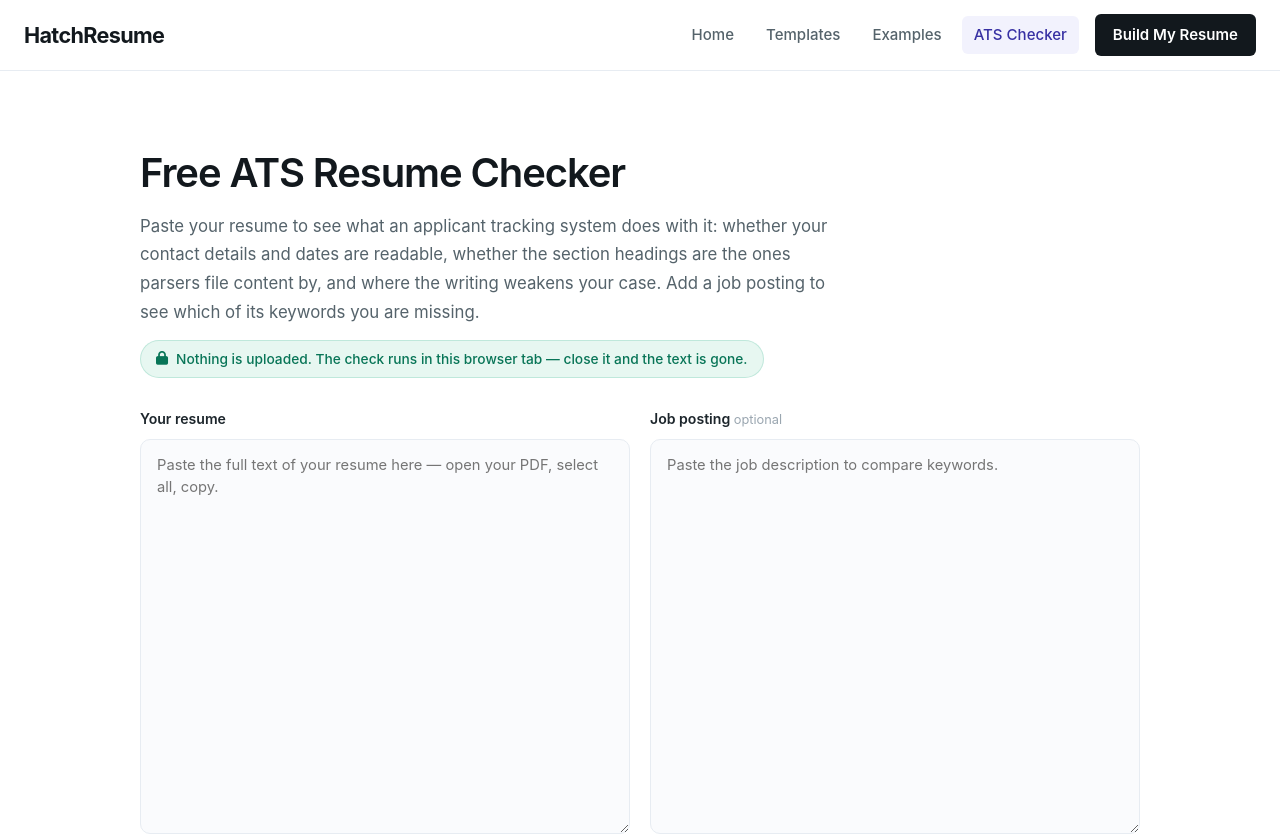
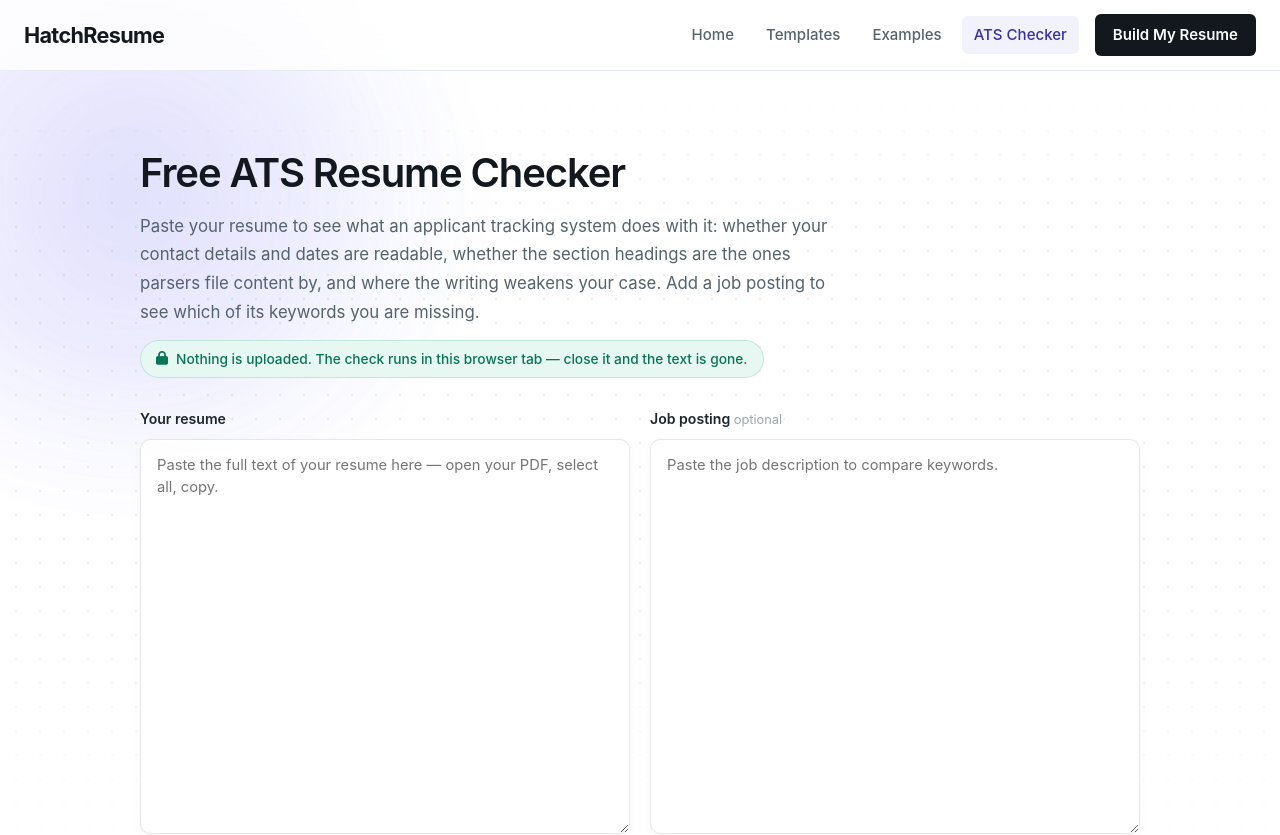
Before and after one commit to balagowda/ResumeBuilder, a React (Create React App) app: page /ats-resume-checker in a window 1280 px wide. Shown: the top 835 px of the page. Built offline with nearby package versions, Linux system fonts and the light colour scheme; a web font is replaced by a local one.

Commit message:
background improvement on ats, example page

```diff
--- a/src/Styles/AtsChecker.css
+++ b/src/Styles/AtsChecker.css
@@ -3,6 +3,66 @@
 .ats-page {
   width: 100%;
   padding: 40px 24px 88px;
+  position: relative;
+}
+
+.ats-page::before {
+  content: '';
+  position: absolute;
+  top: -40px;
+  left: 50%;
+  width: 100vw;
+  height: 880px;
+  transform: translateX(-50%);
+  pointer-events: none;
+  background-image: radial-gradient(circle at center, rgba(18, 24, 29, 0.075) 1.5px, transparent 1.5px);
+  background-size: 24px 24px;
+  background-position: center top;
+  -webkit-mask-image: linear-gradient(
+    180deg,
+    rgba(0,0,0,0) 0%,
+    rgba(0,0,0,1) 15%,
+    rgba(0,0,0,1) 50%,
+    rgba(0,0,0,0) 100%
+  );
+  mask-image: linear-gradient(
+    180deg,
+    rgba(0,0,0,0) 0%,
+    rgba(0,0,0,1) 15%,
+    rgba(0,0,0,1) 50%,
+    rgba(0,0,0,0) 100%
+  );
+  z-index: -2;
+}
+
+.ats-page .glow-blob {
+  position: absolute;
+  border-radius: 50%;
+  filter: blur(60px);
+  z-index: -1;
+  pointer-events: none;
+  animation: ats-float-breath 8s ease-in-out infinite alternate;
+}
+
+@keyframes ats-float-breath {
+  0% { transform: scale(1) translateY(0); opacity: 0.7; }
+  100% { transform: scale(1.15) translateY(-30px); opacity: 1; }
+}
+
+.ats-page .blob-1 {
+  width: 720px;
+  height: 460px;
+  left: -240px;
+  top: -120px;
+  background: radial-gradient(circle at 50% 50%, rgba(59, 130, 246, 0.15) 0%, rgba(59, 130, 246, 0) 66%);
+}
+
+.ats-page .blob-2 {
+  width: 720px;
+  height: 460px;
+  right: -240px;
+  top: -120px;
+  background: radial-gradient(circle at 50% 50%, rgba(168, 85, 247, 0.14) 0%, rgba(168, 85, 247, 0) 66%);
 }
 
 .ats-inner {
@@ -72,23 +132,26 @@
 .ats-field textarea {
   width: 100%;
   resize: vertical;
-  border: 1px solid var(--line);
+  border: 1px solid rgba(18, 24, 29, 0.1);
   border-radius: var(--radius-sm);
   padding: 14px 16px;
   font-family: inherit;
   font-size: 0.92rem;
   line-height: 1.55;
   color: var(--ink-900);
-  background: var(--surface-2);
+  background: rgba(255, 255, 255, 0.85);
+  backdrop-filter: blur(12px);
+  -webkit-backdrop-filter: blur(12px);
+  box-shadow: 0 2px 10px rgba(18, 24, 29, 0.03), inset 0 1px 2px rgba(255, 255, 255, 0.8);
   transition: border-color 0.2s var(--ease), box-shadow 0.2s var(--ease),
               background-color 0.2s var(--ease);
 }
 
 .ats-field textarea:focus {
   outline: none;
-  background: var(--surface);
+  background: #ffffff;
   border-color: var(--brand);
-  box-shadow: 0 0 0 3px var(--brand-tint);
+  box-shadow: 0 0 0 3px var(--brand-tint), 0 4px 16px rgba(18, 24, 29, 0.06);
 }
 
 .ats-empty {
--- a/src/Styles/ResumeExamples.css
+++ b/src/Styles/ResumeExamples.css
@@ -3,7 +3,74 @@
 .examples-page {
   width: 100%;
   padding: 40px 24px 88px;
+  position: relative;
 }
+
+.examples-page::before {
+  content: '';
+  position: absolute;
+  top: -40px;
+  left: 50%;
+  width: 100vw;
+  height: 880px;
+  transform: translateX(-50%);
+  pointer-events: none;
+  background-image: repeating-linear-gradient(
+    45deg,
+    rgba(18, 24, 29, 0.025) 0,
+    rgba(18, 24, 29, 0.025) 1px,
+    transparent 1px,
+    transparent 24px
+  );
+  background-size: 100% 100%;
+  background-position: center top;
+  -webkit-mask-image: linear-gradient(
+    180deg,
+    rgba(0,0,0,0) 0%,
+    rgba(0,0,0,1) 15%,
+    rgba(0,0,0,1) 50%,
+    rgba(0,0,0,0) 100%
+  );
+  mask-image: linear-gradient(
+    180deg,
+    rgba(0,0,0,0) 0%,
+    rgba(0,0,0,1) 15%,
+    rgba(0,0,0,1) 50%,
+    rgba(0,0,0,0) 100%
+  );
+  z-index: -2;
+}
+
+.examples-page .glow-blob {
+  position: absolute;
+  border-radius: 50%;
+  filter: blur(60px);
+  z-index: -1;
+  pointer-events: none;
+  animation: examples-float-breath 8s ease-in-out infinite alternate;
+}
+
+@keyframes examples-float-breath {
+  0% { transform: scale(1) translateY(0); opacity: 0.7; }
+  100% { transform: scale(1.15) translateY(-30px); opacity: 1; }
+}
+
+.examples-page .blob-1 {
+  width: 720px;
+  height: 460px;
+  left: -240px;
+  top: -120px;
+  background: radial-gradient(circle at 50% 50%, rgba(99, 102, 241, 0.16) 0%, rgba(99, 102, 241, 0) 66%);
+}
+
+.examples-page .blob-2 {
+  width: 720px;
+  height: 460px;
+  right: -240px;
+  top: -120px;
+  background: radial-gradient(circle at 50% 50%, rgba(13, 159, 118, 0.12) 0%, rgba(13, 159, 118, 0) 66%);
+}
+
 
 .examples-inner {
   max-width: 1100px;
--- a/src/components/AtsChecker.js
+++ b/src/components/AtsChecker.js
@@ -35,6 +35,8 @@ const AtsChecker = () => {
 
   return (
     <div className="ats-page">
+      <div className="glow-blob blob-1"></div>
+      <div className="glow-blob blob-2"></div>
       <div className="ats-inner">
         <h1>{ATS_CHECKER_COPY.h1}</h1>
         <p className="ats-lead">{ATS_CHECKER_COPY.lead}</p>
--- a/src/components/ResumeExamples.js
+++ b/src/components/ResumeExamples.js
@@ -17,6 +17,8 @@ export const ExamplesHub = () => {
 
   return (
     <div className="examples-page">
+      <div className="glow-blob blob-1"></div>
+      <div className="glow-blob blob-2"></div>
       <div className="examples-inner">
         <h1>Resume Examples by Job Title</h1>
         <p className="examples-lead">
@@ -85,6 +87,8 @@ export const ExampleDetail = () => {
   if (!example) {
     return (
       <div className="examples-page">
+        <div className="glow-blob blob-1"></div>
+        <div className="glow-blob blob-2"></div>
         <div className="examples-inner">
           <h1>Example not found</h1>
           <p>
@@ -102,6 +106,8 @@ export const ExampleDetail = () => {
 
   return (
     <div className="examples-page">
+      <div className="glow-blob blob-1"></div>
+      <div className="glow-blob blob-2"></div>
       <div className="examples-inner">
         <nav className="examples-crumbs" aria-label="Breadcrumb">
           <Link to="/examples">Resume examples</Link>
```
